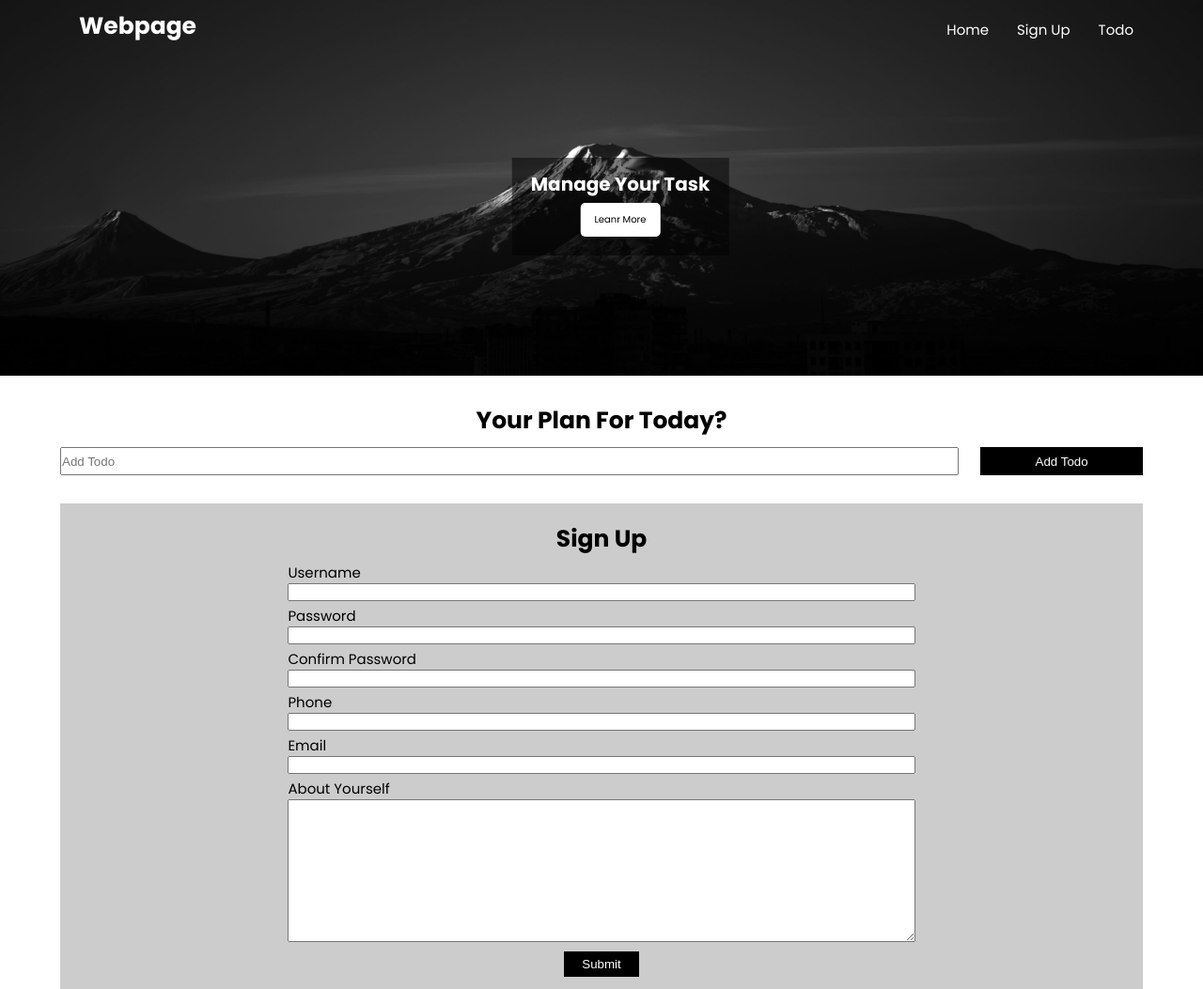
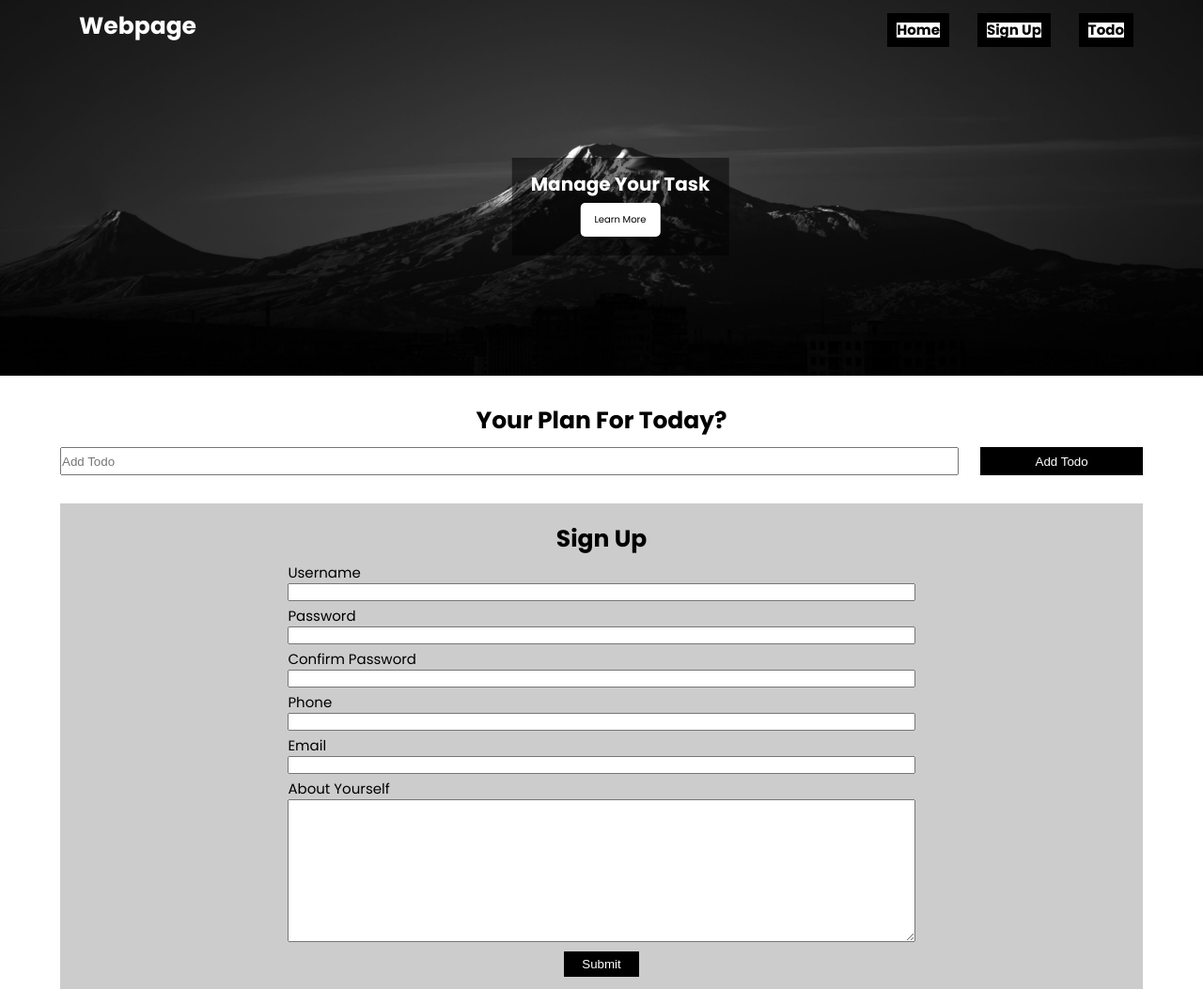
Before and after one commit to Bookdrive/Web-Development, a plain HTML site: page Java Script/Practice 4/Webpage/Main.html in a window 1280 px wide. Shown: the top 1053 px of the page at 94% size. Drawn offline with Linux system fonts and the light colour scheme.

Commit message:
js selecting html class, tag and ids

```diff
--- /dev/null
+++ b/Java Script/Practice 4/Webpage/Js/app.js
@@ -0,0 +1,46 @@
+/*_________________ Fetching The Elements ________________*/
+
+// const elements = document.getElementById("web-logo");
+// console.dir(elements);
+
+// const elements = document.getElementsByClassName("logo");
+// console.log(elements);
+
+
+// const elements = document.getElementsByTagName("input");
+// console.log(elements);
+
+// const elements = document.querySelector("li");
+// console.log(elements);
+
+// const elements = document.querySelectorAll("li");
+// console.log(elements);
+
+/*____________ textContent And innerContent _____________*/
+
+// const elements = document.getElementById("web-logo");
+// console.log(elements.textContent);
+// elements.textContent = "Hello World!";
+// console.log(elements.textContent);
+
+// const elements = document.getElementsByTagName("p");
+// console.log(elements.innerText);
+// elements.textContent = "Hello World!";
+// console.log(elements.innerText);
+
+// const webLogo = document.querySelector("div.logo h1");
+// console.log(webLogo);
+// webLogo.style.backgroundColor = "Black";
+
+// const button = document.querySelector("div.header-content a");
+// console.log(button.getAttribute("class"));
+// button.setAttribute("style", "background-color:Yellow")
+// console.log(button.getAttribute("class"));
+
+const navLists = document.querySelectorAll("ul.navigation-list li");
+for (let navList of navLists) {
+    navList.style.backgroundColor = "white";
+    navList.style.color = "black";
+    navList.style.fontWeight = "700";
+    navList.style.border = "1rem solid black";
+}
--- a/Java Script/Practice 4/Webpage/Main.html
+++ b/Java Script/Practice 4/Webpage/Main.html
@@ -6,6 +6,7 @@
     <meta http-equiv="X-UA-Compatible" content="IE=edge">
     <meta name="viewport" content="width=device-width, initial-scale=1.0">
     <link rel="stylesheet" href="style/style.css">
+    <script src="Js/app.js" defer></script>
     <title>Books</title>
 </head>
 
@@ -13,7 +14,7 @@
     <header>
         <nav class="navbar container">
             <div class="logo">
-                <h1>Webpage</h1>
+                <h1 id="web-logo">Webpage <span>Invisible</span></h1>
             </div>
             <ul class="navigation-list">
                 <li><a href=""> Home</a></li>
@@ -23,7 +24,7 @@
         </nav>
         <div class="header-content">
             <h2>Manage Your Task</h2>
-            <a href="" class="button button-headline">Leanr More</a>
+            <a href="" class="button button-headline">Learn More</a>
         </div>
     </header>
     <main>
--- a/Java Script/Practice 4/Webpage/style/style.css
+++ b/Java Script/Practice 4/Webpage/style/style.css
@@ -95,7 +95,9 @@ header {
   font-size: 2rem;
   margin-bottom: 0.6em;
 }
-
+span {
+  display: none;
+}
 /*____________________________ Main _________________*/
 main {
   margin: 3rem auto;
```
Also changed, not shown: 1 other file.
